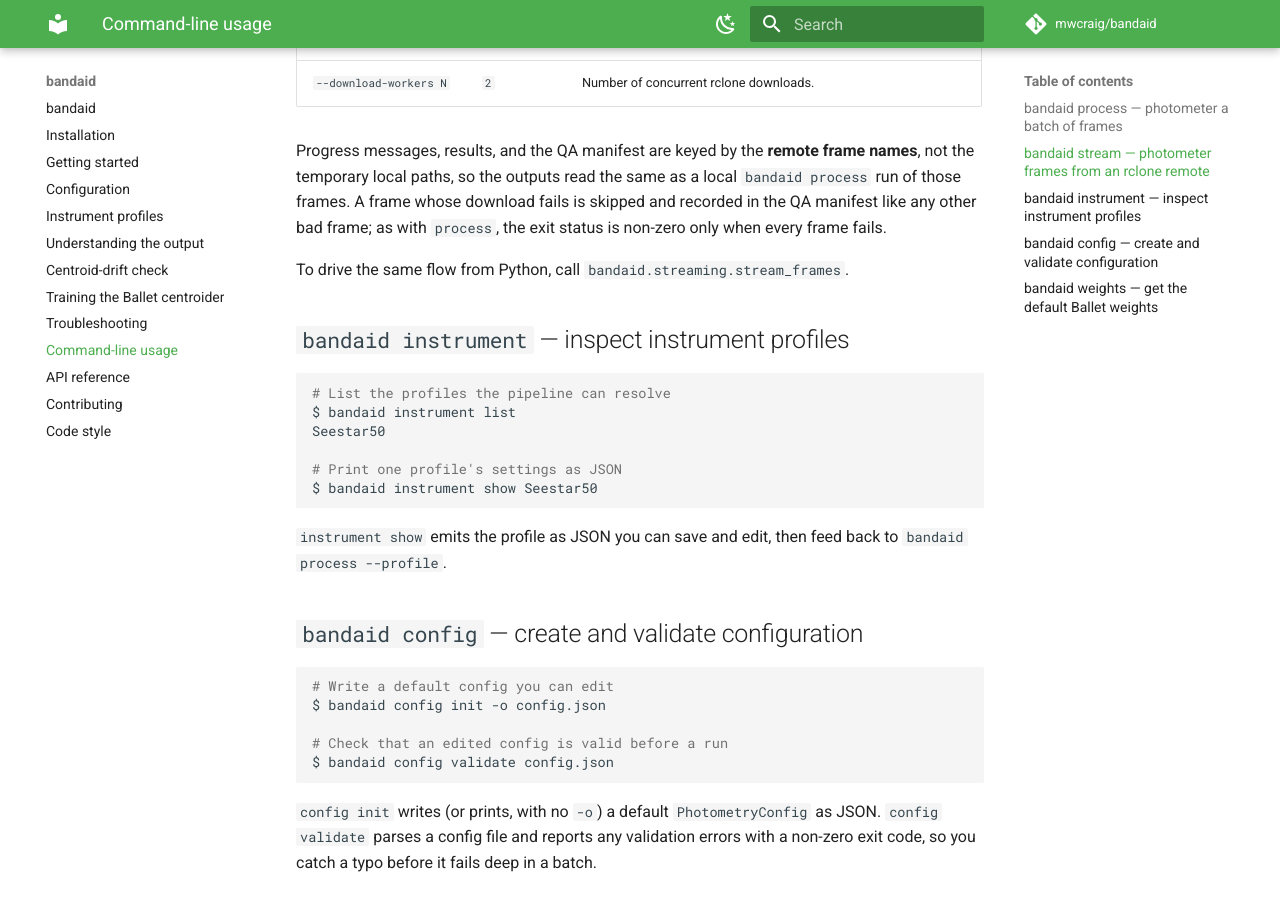
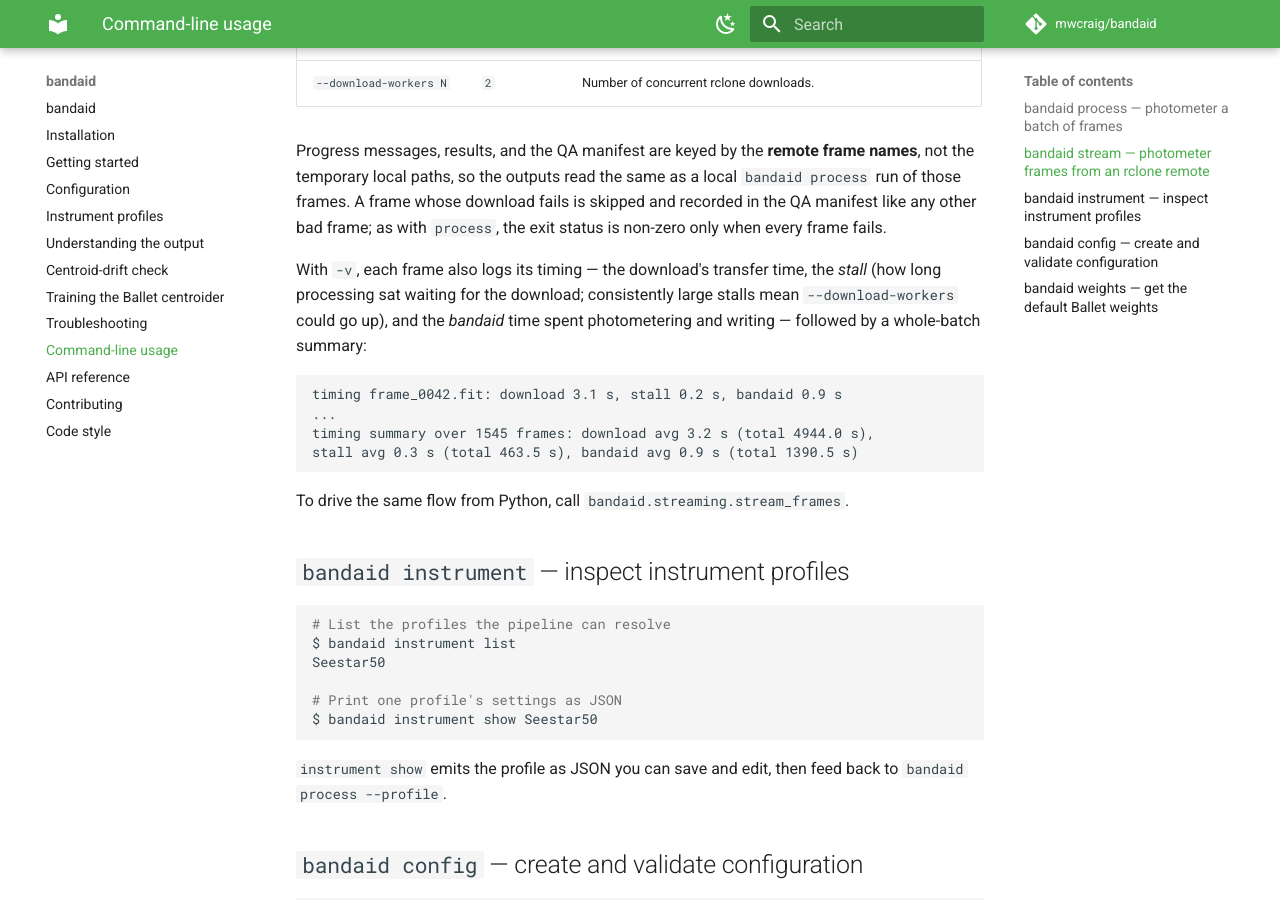
Before and after one commit to mwcraig/bandaid, an MkDocs documentation site: the page built from docs/command_line.md, in a window 1280 px wide and 900 px high, scrolled down 2834 px. Built offline with MkDocs 1.6.1 and Material for MkDocs 9.7.7, drawn with Linux system fonts in a browser that asks for light colours; comment, search, counter and statistics services are not loaded.

Commit message:
Document the per-frame streaming timing output
Co-Authored-By: Claude Fable 5 <noreply@anthropic.com>
Claude-Session: https://claude.ai/code/session_015dW9t1hw4CaMgTkeGqTi8a

````diff
--- a/docs/command_line.md
+++ b/docs/command_line.md
@@ -111,6 +111,18 @@ a local `bandaid process` run of those frames. A frame whose download fails is
 skipped and recorded in the QA manifest like any other bad frame; as with
 `process`, the exit status is non-zero only when every frame fails.
 
+With `-v`, each frame also logs its timing — the download's transfer time, the
+*stall* (how long processing sat waiting for the download; consistently large
+stalls mean `--download-workers` could go up), and the *bandaid* time spent
+photometering and writing — followed by a whole-batch summary:
+
+```text
+timing frame_0042.fit: download 3.1 s, stall 0.2 s, bandaid 0.9 s
+...
+timing summary over 1545 frames: download avg 3.2 s (total 4944.0 s),
+stall avg 0.3 s (total 463.5 s), bandaid avg 0.9 s (total 1390.5 s)
+```
+
 To drive the same flow from Python, call `bandaid.streaming.stream_frames`.
 
 ## `bandaid instrument` — inspect instrument profiles
````
Also changed, not shown: CHANGELOG.md (+3 -2 lines).
